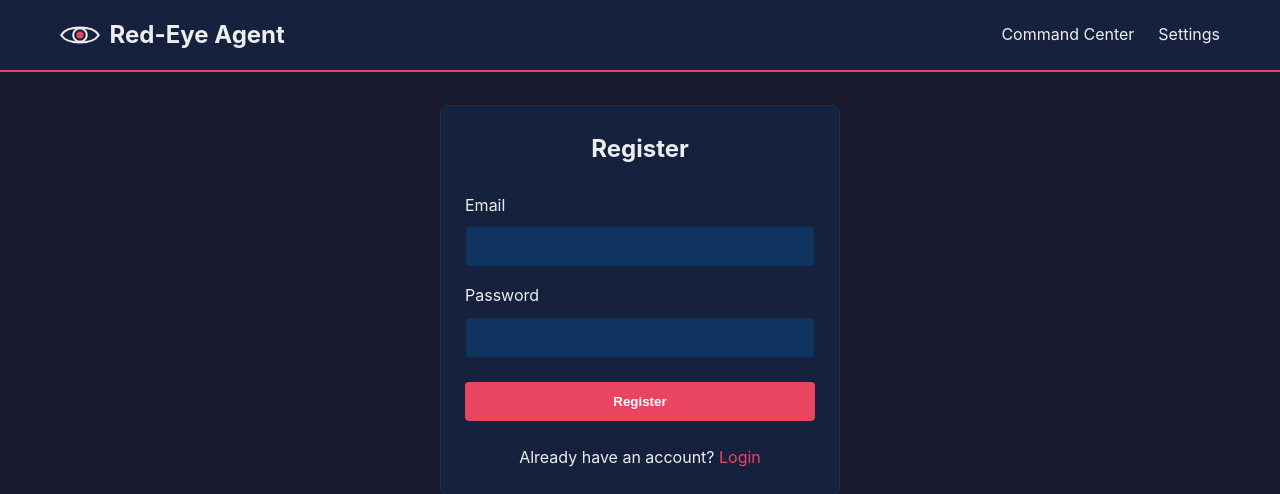
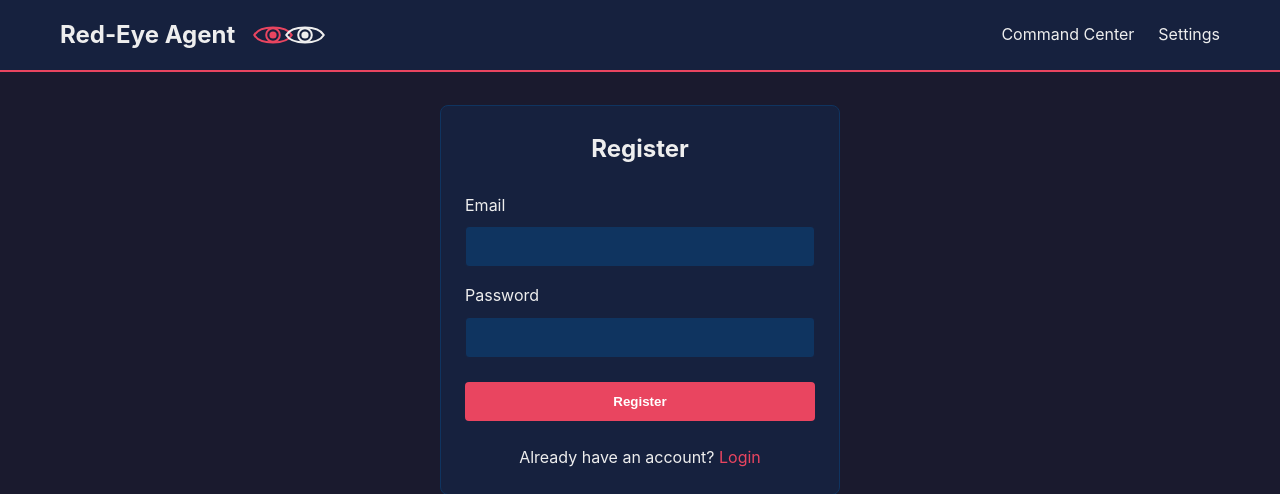
Before and after one commit to ah8571/red-eye-agent, a FastAPI app: page /register in a window 1280 px wide. Shown: the top 494 px of the page. Run offline with FastAPI, Linux system fonts and the light colour scheme.

Commit message:
Nav: two eyes after title, left=red, right=white

```diff
--- a/web/templates/base.html
+++ b/web/templates/base.html
@@ -111,14 +111,20 @@
     <nav>
         <div class="container nav-container">
             <a href="/" class="nav-title">
-                <!-- Single-eye logo matching favicon proportions; white outline + red pupil on dark nav -->
-                <svg width="40" height="24" viewBox="0 0 100 60" xmlns="http://www.w3.org/2000/svg" aria-hidden="true">
+                Red-Eye Agent
+                <!-- Two eyes after name: left = all red, right = all white -->
+                <svg width="72" height="24" viewBox="0 0 180 60" xmlns="http://www.w3.org/2000/svg" aria-hidden="true" style="margin-left:0.5rem;">
+                    <!-- Left eye: all red -->
                     <path d="M3,30 C18,5 82,5 97,30 C82,55 18,55 3,30 Z"
+                          fill="none" stroke="#e94560" stroke-width="5" stroke-linejoin="round"/>
+                    <circle cx="50" cy="30" r="17" fill="none" stroke="#e94560" stroke-width="5"/>
+                    <circle cx="50" cy="30" r="9" fill="#e94560"/>
+                    <!-- Right eye: all white -->
+                    <path d="M83,30 C98,5 162,5 177,30 C162,55 98,55 83,30 Z"
                           fill="none" stroke="#eee" stroke-width="5" stroke-linejoin="round"/>
-                    <circle cx="50" cy="30" r="17" fill="none" stroke="#eee" stroke-width="5"/>
-                    <circle cx="50" cy="30" r="9" fill="#e94560"/>
+                    <circle cx="130" cy="30" r="17" fill="none" stroke="#eee" stroke-width="5"/>
+                    <circle cx="130" cy="30" r="9" fill="#eee"/>
                 </svg>
-                Red-Eye Agent
             </a>
             <div class="nav-links">
                 <a href="/command-center">Command Center</a>
```
